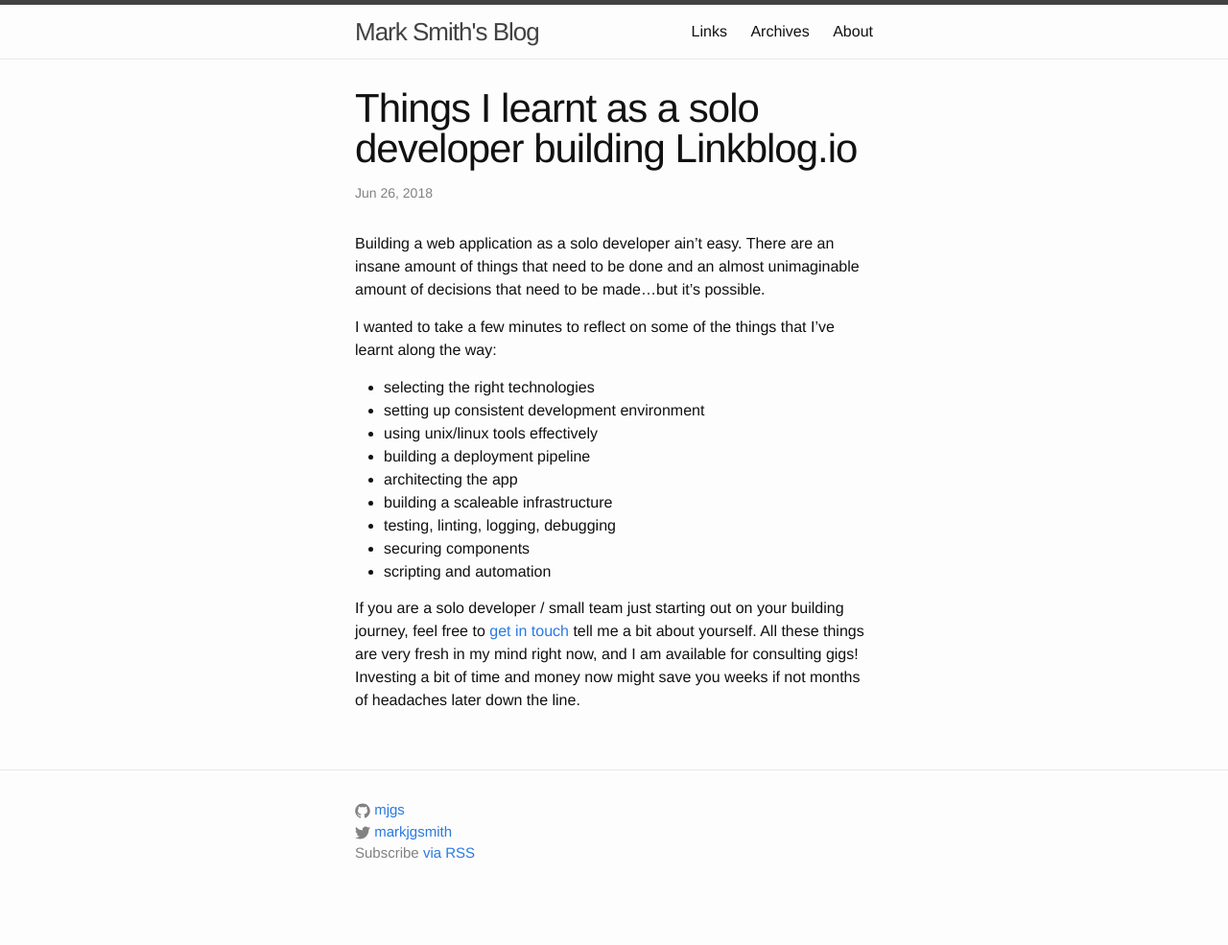
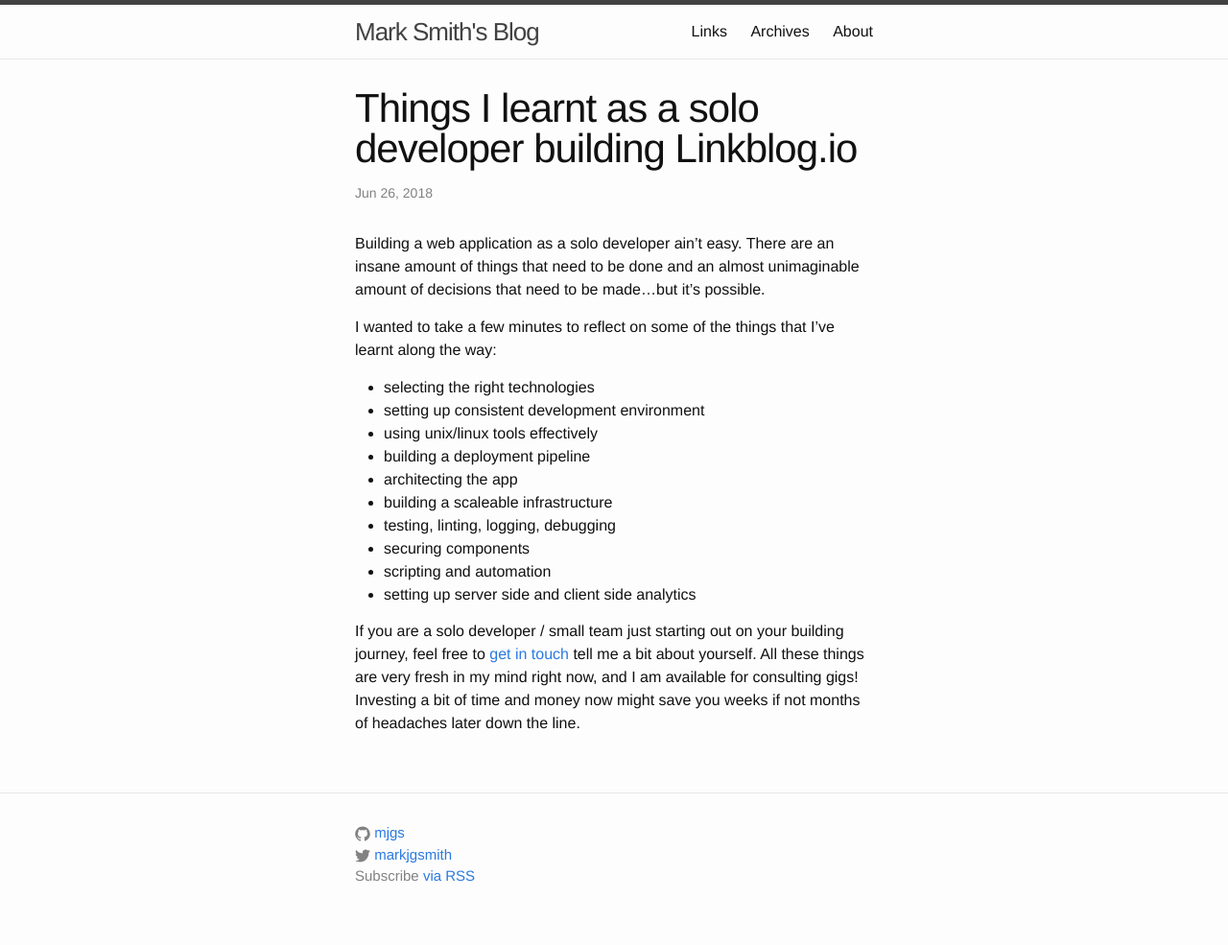
Before and after one commit to mjgs/mjgs.github.io, a Jekyll site: the page built from _posts/2018-06-27-things-I-learnt-as-a-solo-developer-building-linkblog.md, in a window 1280 px wide. Shown: the whole page at 96% size. Built offline with Jekyll 4.4.1, drawn with Linux system fonts in a browser that asks for light colours; before the commit the page ends 961 px from its top, so only the background shows below that.

Commit message:
Add analytics to list

```diff
--- a/_posts/2018-06-27-things-I-learnt-as-a-solo-developer-building-linkblog.md
+++ b/_posts/2018-06-27-things-I-learnt-as-a-solo-developer-building-linkblog.md
@@ -20,6 +20,7 @@
 - testing, linting, logging, debugging
 - securing components
 - scripting and automation
+- setting up server side and client side analytics
 {: refdef}
 
 If you are a solo developer / small team just starting out on your building journey, feel free to [get in touch]({{site.baseurl}}/about/) tell me a bit about yourself. All these things are very fresh in my mind right now, and I am available for consulting gigs! Investing a bit of time and money now might save you weeks if not months of headaches later down the line.
```
